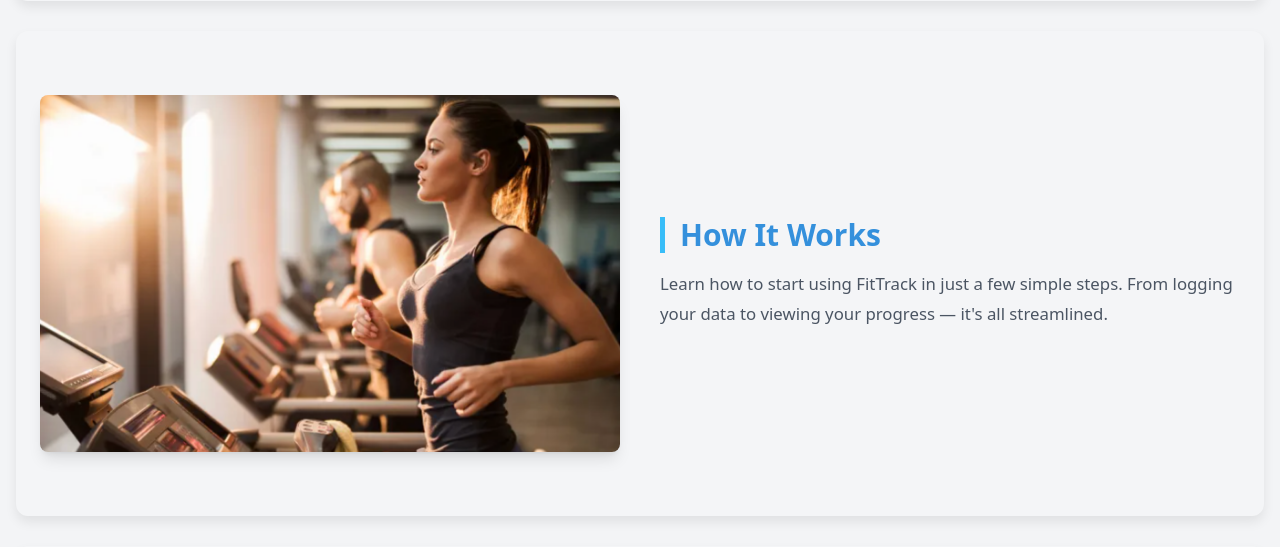
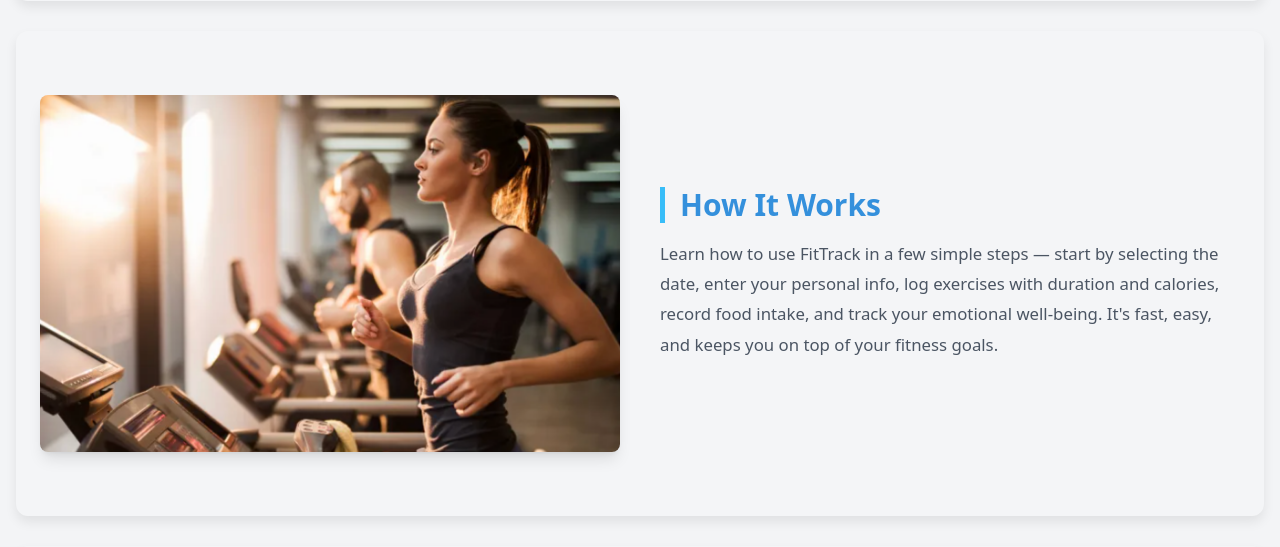
Before and after one commit to KunyangS/fittrack-webapp, a Flask app: page / in a window 1280 px wide. Shown: the part 1442-1989 px from the top of the page. Run offline with Flask 3, Linux system fonts and the light colour scheme; some libraries are stand-ins or nearby versions.

Commit message:
editing description line on index

```diff
--- a/templates/index.html
+++ b/templates/index.html
@@ -85,7 +85,7 @@
   <div class="md:w-1/2">
     <h2 class="text-3xl font-bold mb-4 text-primary dark:text-blue-400">How It Works</h2>
     <p class="text-gray-600 dark:text-gray-300">
-      Learn how to start using FitTrack in just a few simple steps. From logging your data to viewing your progress — it's all streamlined.
+      Learn how to use FitTrack in a few simple steps — start by selecting the date, enter your personal info, log exercises with duration and calories, record food intake, and track your emotional well-being. It's fast, easy, and keeps you on top of your fitness goals.
     </p>
   </div>
   <div class="md:w-1/2">
```
